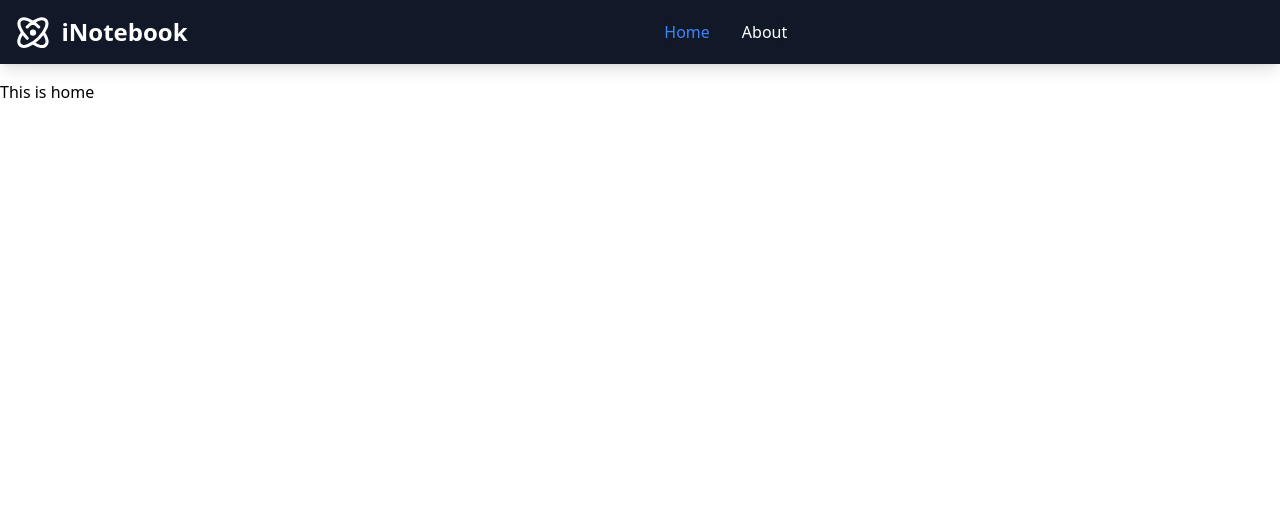
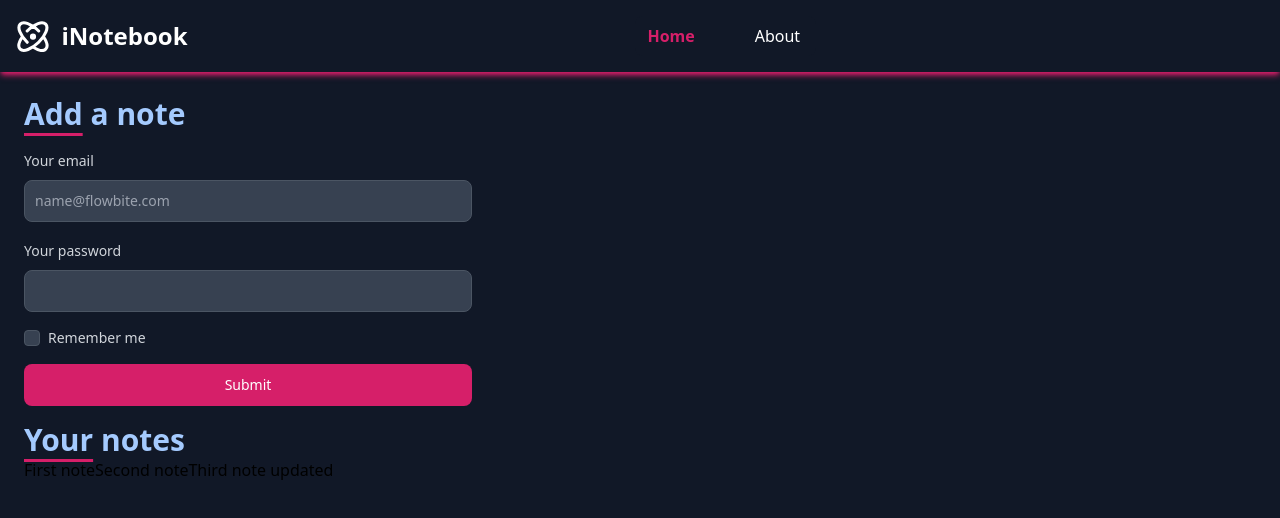
Before and after one commit to keerthan-ns/iNotebook, a React (Vite) app: page / in a window 1280 px wide. Shown: the top 518 px of the page. Built offline with nearby package versions, Linux system fonts and the light colour scheme.

Commit message:
[add]new note form

```diff
--- a/index.html
+++ b/index.html
@@ -7,7 +7,7 @@
     <title>iNotebook-Cloud</title>
     <link href="https://cdnjs.cloudflare.com/ajax/libs/flowbite/1.7.0/flowbite.min.css" rel="stylesheet" />
   </head>
-  <body>
+  <body class="bg-gray-900">
     <div id="root"></div>
     <script type="module" src="/src/main.jsx"></script>
     <script src="https://cdnjs.cloudflare.com/ajax/libs/flowbite/1.7.0/flowbite.min.js"></script>
--- a/src/App.jsx
+++ b/src/App.jsx
@@ -2,17 +2,22 @@ import { BrowserRouter as Router,  Route, Routes } from "react-router-dom"
 import Navbar from "./components/Navbar"
 import Home from "./components/Home"
 import About from "./components/About"
+import NoteState from "./context/notes/NoteState"
 
 function App() {
   return (
     <>
+      <NoteState>
         <Router>
           <Navbar/>
+          <div className='container mt-24 mb-3 mx-auto content-center'>
             <Routes>
               <Route exact path='/' element={<Home/>}/>
               <Route exact path='/about' element={<About/>}/>
             </Routes>
+          </div>
         </Router>
+      </NoteState>
     </>
   )
 }
--- a/src/components/About.jsx
+++ b/src/components/About.jsx
@@ -1,8 +1,12 @@
+import { useContext,useEffect } from "react"
+import noteContext from "../context/notes/noteContext"
 
 export default function About() {
+
+
   return (
-    <div className='container mt-20 mb-3 mx-auto'>
-        About
-    </div>
+    <>
+      About
+    </>
   )
 }
--- a/src/components/Home.jsx
+++ b/src/components/Home.jsx
@@ -1,8 +1,50 @@
+import { Button, Checkbox, Label, TextInput } from "flowbite-react";
+import { useContext } from "react";
+import noteContext from "../context/notes/noteContext";
 
 export default function Home() {
+  const context = useContext(noteContext)
+  const {notes, setNotes} = context
   return (
-    <div className='container mt-20 mb-3 mx-auto'>
-      This is home
-    </div>
-  )
+    <>
+      <div className="flex flex-col px-6">
+        <h1 className="text-3xl font-bold text-blue-300 after:content-['_a_note']">
+          <span className="underline underline-offset-8 decoration-7 decoration-pink-600">
+            Add
+          </span>
+        </h1>
+        <form className="mt-4 flex max-w-md flex-col gap-4 ">
+          <div>
+            <div className="mb-2 block">
+              <Label htmlFor="email1" value="Your email" />
+            </div>
+            <TextInput id="email1" placeholder="name@flowbite.com" required type="email"/>
+          </div>
+          <div>
+            <div className="mb-2 block">
+              <Label htmlFor="password1" value="Your password" />
+            </div>
+            <TextInput id="password1" required type="password" />
+          </div>
+          <div className="flex items-center gap-2">
+            <Checkbox id="remember" />
+            <Label htmlFor="remember">Remember me</Label>
+          </div>
+          <Button type="submit" className="bg-pink-600">Submit</Button>
+        </form>
+      </div>
+      <div className="mt-4 flex flex-col px-6">
+        <h1 className="text-3xl font-bold text-blue-300 after:content-['_notes']">
+          <span className="underline underline-offset-8 decoration-7 decoration-pink-600">
+            Your
+          </span>
+        </h1>
+        {
+          notes.map((note)=>{
+            return note.title
+          })
+        }
+      </div>
+    </>
+  );
 }
--- a/src/components/Navbar.jsx
+++ b/src/components/Navbar.jsx
@@ -1,12 +1,14 @@
-import {Link} from 'react-router-dom'
+import {Link,useLocation} from 'react-router-dom'
 
 export default function Navbar() {
+    let location = useLocation();
+
     const toggleNavbar=()=>{
         document.getElementById('navbar-Compo').classList.toggle("hidden");
     }
     return (
         <>
-        <nav className="fixed w-full z-20 top-0 left-0 bg-white border-gray-200 dark:bg-gray-900 shadow-lg">
+            <nav className="fixed w-full z-20 top-0 left-0 bg-white border-gray-200 dark:bg-gray-900 shadow-pink-600 shadow-md">
                 <div className="max-w-screen-xl flex flex-wrap items-center justify-between mx-auto p-4">
                 <Link to="/" className="flex items-center">
                     <img src="/icon.svg" className="h-8 mr-3" alt="Logo" />
@@ -21,10 +23,10 @@ export default function Navbar() {
                     <div className="items-center justify-between w-full md:flex md:w-auto md:order-1 hidden" id="navbar-Compo">
                         <ul className="flex flex-col p-4 md:p-0 mt-4 font-medium border border-gray-100 rounded-lg bg-gray-50 md:flex-row md:space-x-8 md:mt-0 md:border-0 md:bg-white dark:bg-gray-800 md:dark:bg-gray-900 dark:border-gray-700">
                             <li>
-                            <Link to="/" onClick={toggleNavbar} className="block py-2 pl-3 pr-4 text-white bg-blue-700 rounded md:bg-transparent md:text-blue-700 md:p-0 md:dark:text-blue-500" aria-current="page">Home</Link>
+                                <Link to="/" onClick={toggleNavbar} className={`block py-2 pl-3 pr-4 ${location.pathname==="/"?"text-pink-600 font-bold":"text-white"} hover:text-pink-600 hover:font-semibold`}>Home</Link>
                             </li>
                             <li>
-                            <Link to="/about" onClick={toggleNavbar} className="block py-2 pl-3 pr-4 text-gray-900 rounded hover:bg-gray-100 md:hover:bg-transparent md:hover:text-blue-700 md:p-0 md:dark:hover:text-blue-500 dark:text-white dark:hover:bg-gray-700 dark:hover:text-white md:dark:hover:bg-transparent dark:border-gray-700">About</Link>
+                                <Link to="/about" onClick={toggleNavbar} className={`block py-2 pl-3 pr-4 ${location.pathname==="/about"?"text-pink-600 font-bold":"text-white"} hover:text-pink-600 hover:font-semibold`}>About</Link>{/* <Link to="/about" onClick={toggleNavbar} className="block py-2 pl-3 pr-4 text-gray-900 rounded hover:bg-gray-100 md:hover:bg-transparent md:hover:text-blue-700 md:p-0 md:dark:hover:text-blue-500 dark:text-white dark:hover:bg-gray-700 dark:hover:text-white md:dark:hover:bg-transparent dark:border-gray-700">About</Link> */}
                             </li>
                             {/* <li>
                                 <div className="flex items-center justify-end md:order-2">
--- /dev/null
+++ b/src/context/notes/NoteState.jsx
@@ -0,0 +1,48 @@
+import { useState } from "react";
+import NoteContext from "./noteContext";
+import PropTypes from 'prop-types'
+
+const NoteState = (props) =>{
+    const notesInitial = [
+        {
+          "_id": "64a51983f39b99de16326bd7",
+          "user": "64a50892090f71075a96c6e5",
+          "title": "First note",
+          "description": "Still work not done",
+          "tag": "Personal",
+          "date": "2023-07-05T07:19:31.758Z",
+          "__v": 0
+        },
+        {
+          "_id": "64a519dbf39b99de16326bda",
+          "user": "64a50892090f71075a96c6e5",
+          "title": "Second note",
+          "description": "Still work not done",
+          "tag": "Personal",
+          "date": "2023-07-05T07:20:59.127Z",
+          "__v": 0
+        },
+        {
+          "_id": "64a55844b4d80e7f7c80f19f",
+          "user": "64a50892090f71075a96c6e5",
+          "title": "Third note updated",
+          "description": "Still work not done updated",
+          "tag": "Personal",
+          "date": "2023-07-05T11:47:16.010Z",
+          "__v": 0
+        }
+      ]
+    const [notes, setNotes] = useState(notesInitial)
+    return(
+        <NoteContext.Provider value={{notes,setNotes}}>
+            {props.children}
+        </NoteContext.Provider>
+    )
+}
+
+// extra required
+NoteState.propTypes = {
+    children: PropTypes.node.isRequired
+}
+
+export default NoteState
--- /dev/null
+++ b/src/context/notes/noteContext.jsx
@@ -0,0 +1,5 @@
+import { createContext } from "react"
+
+const noteContext =  createContext()
+
+export default noteContext
```
Also changed, not shown: 1 other file (tests, documents, lock files or other folders). Lines whose indentation alone changed are shown as unchanged.
